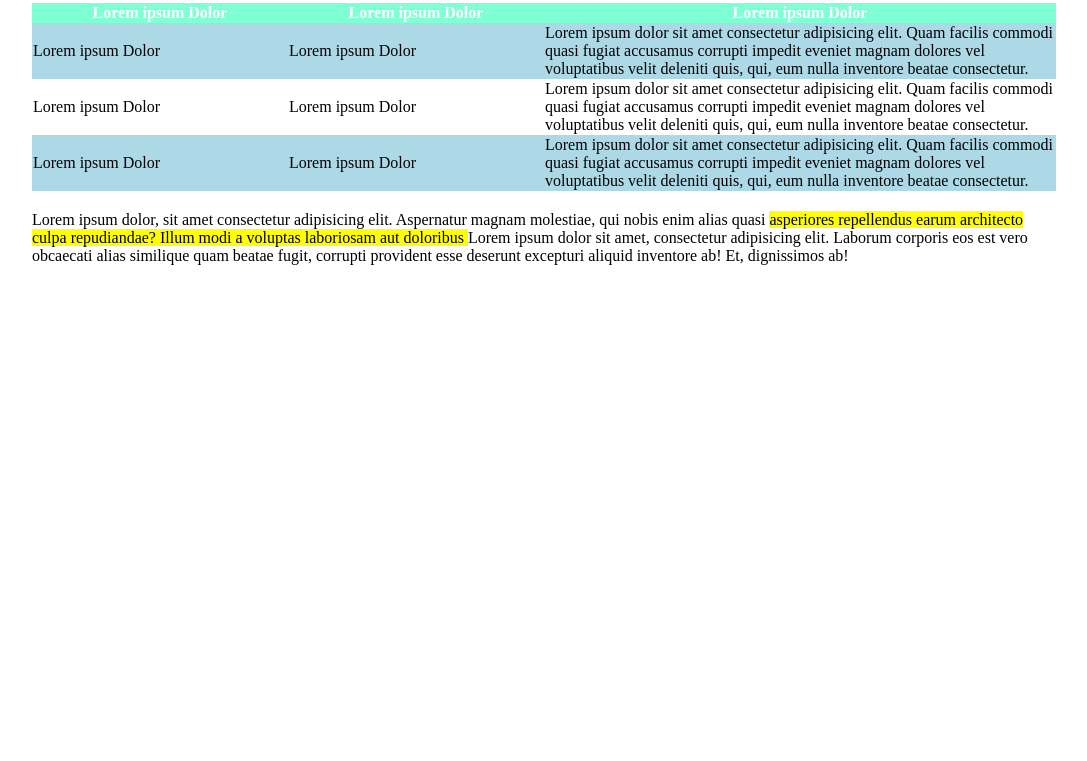
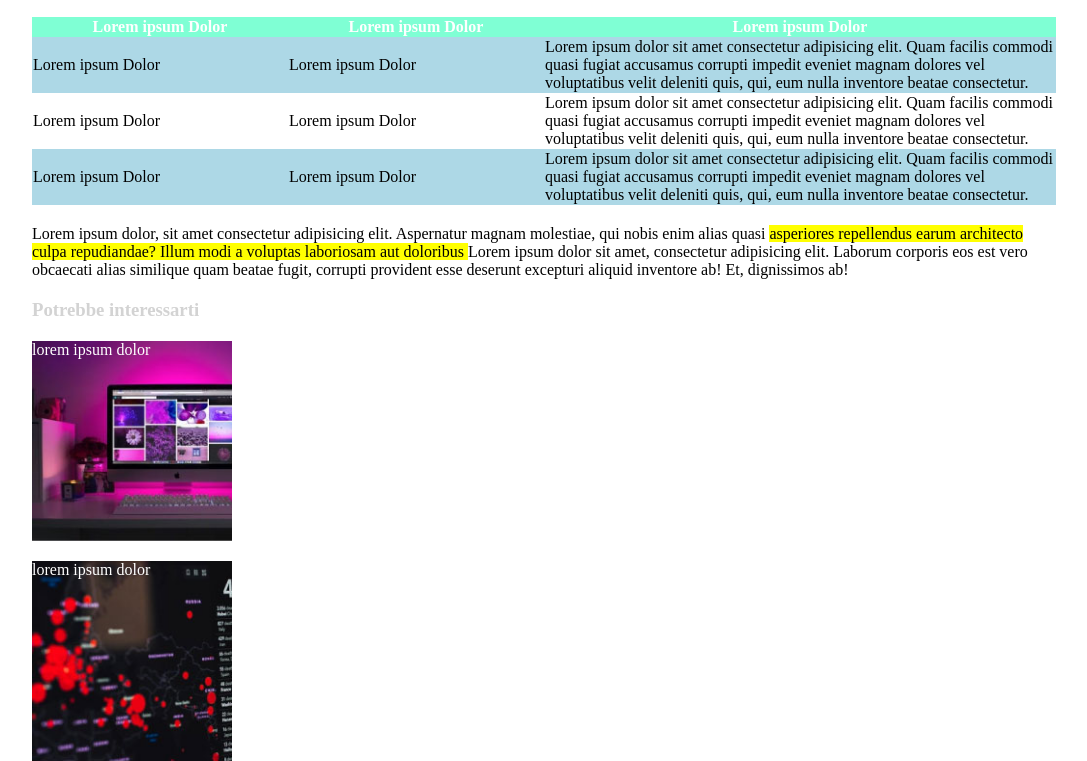
Before and after one commit to MauriPiace92/html-css-booleaner, a website: page index.html in a window 1280 px wide. Shown: the part 941-1702 px from the top of the page, without its empty margins (96-1183 px from the left). Before the commit the page ends 1206 px from the top, so only its background shows below. Drawn offline with Linux system fonts and the light colour scheme.

Commit message:
Fine Esercizio

```diff
--- a/css/style.css
+++ b/css/style.css
@@ -4,7 +4,6 @@
 
 .container {
   width: 1024px;
-  height: 120px;
   margin: auto;
 }
 
@@ -89,10 +88,22 @@ table .text {
 /* inizio footer*/
 footer {
   margin-top: 20px;
+  color: lightgray;
 }
 
 .back-img {
-  background-image: url(../img/monitor.jpg);
   color: white;
+  width: 200px;
+  height: 200px;
+  background-size: cover;
+  margin-top: 20px;
+}
+
+#graph {
+  background-image: url("../img/graph.jpg");
+}
+
+#computer {
+  background-image: url("../img/monitor.jpg");
 }
 /* fine  footer*/
--- a/index.html
+++ b/index.html
@@ -138,12 +138,15 @@
 
         <h3>Potrebbe interessarti</h3>
 
-        <div class="back-img">
+        <div id="computer" class="back-img">
+          lorem ipsum dolor
+       </div>
+
+       <div id="graph" class="back-img">
+
           lorem ipsum dolor
 
-
-
-        </div>
+       </div>
 
 
 
```
